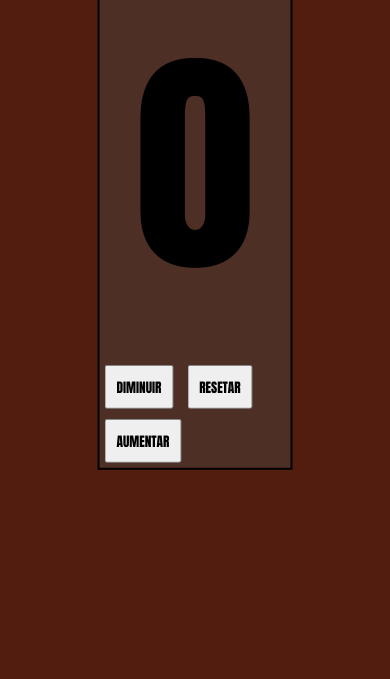
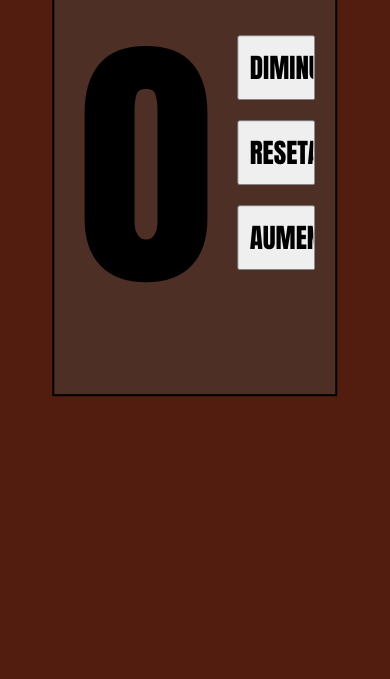
Before and after one commit to DevWesleyMedeiros/projeto-contador, a plain HTML site: page index.html in a window 390 px wide. Shown: the part 165-844 px from the top of the page. Drawn offline with Linux system fonts and the light colour scheme.

Commit message:
Responsividade  finalizada

```diff
--- a/index.html
+++ b/index.html
@@ -6,6 +6,7 @@
     <meta name="viewport" content="width=device-width, initial-scale=1.0">
     <title>Contador</title>
     <link rel="stylesheet" href="style.css">
+    <link rel="stylesheet" href="media-query.css">
 </head>
 <body>
     <main>
--- /dev/null
+++ b/media-query.css
@@ -0,0 +1,15 @@
+@media screen and (max-width: 600px) {
+    main {
+        flex-direction: row;
+        flex-wrap: nowrap;
+        padding: 10px;
+        width: auto;
+    }
+    button {
+        padding: 10px;
+        margin: 10px;
+        width: 20vw;
+        font-size: 1.5rem;
+        overflow: hidden;
+    }
+}
--- a/style.css
+++ b/style.css
@@ -2,6 +2,7 @@
     margin: 0px;
     padding: 0px;
     box-sizing: border-box;
+    font-size: large;
     font-family: Impact, 'Haettenschweiler', 'Arial Narrow Bold', sans-serif;
 }
 html, body {
@@ -31,7 +32,7 @@ main {
     margin: 5px;
 }
 button {
-    margin: 5px;
+    margin: 10px;
     padding: 10px;
 }
 span {
```
